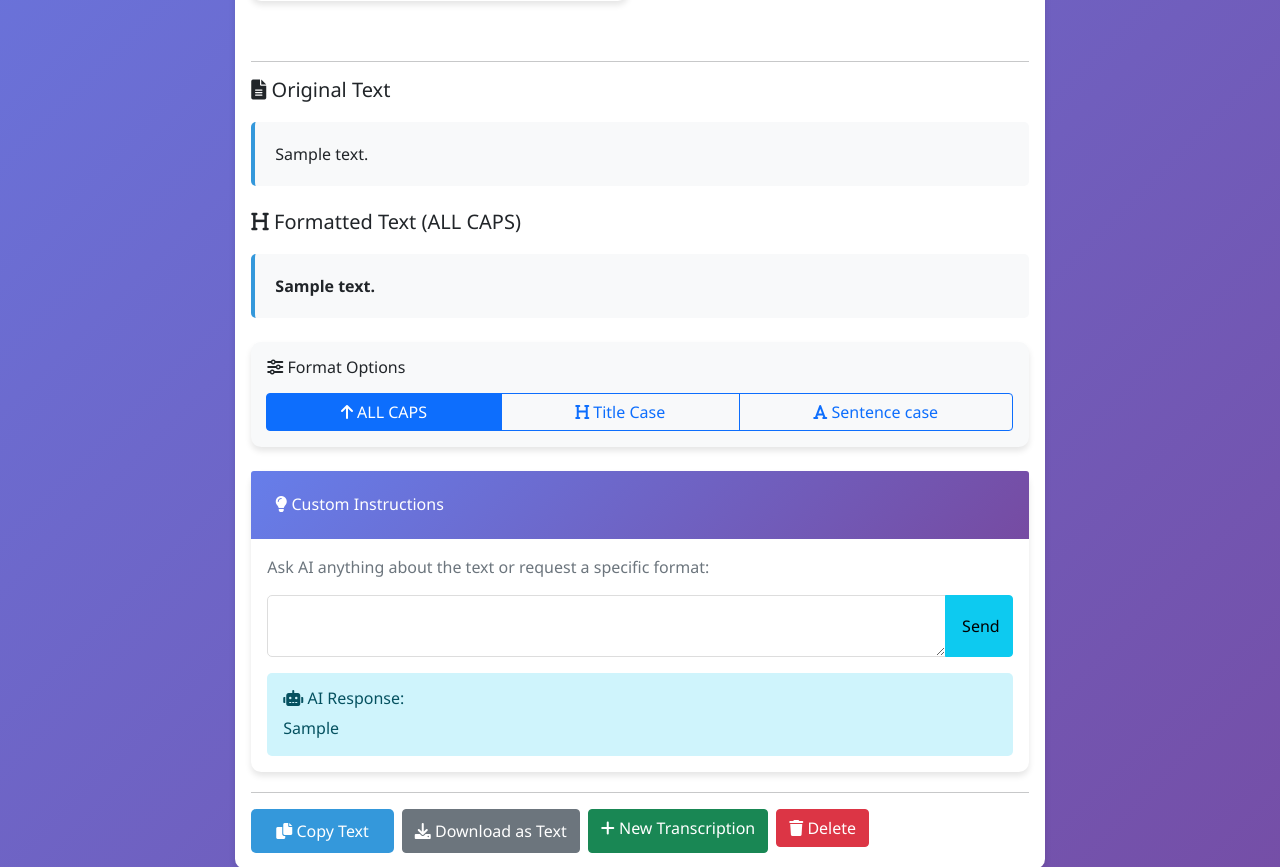
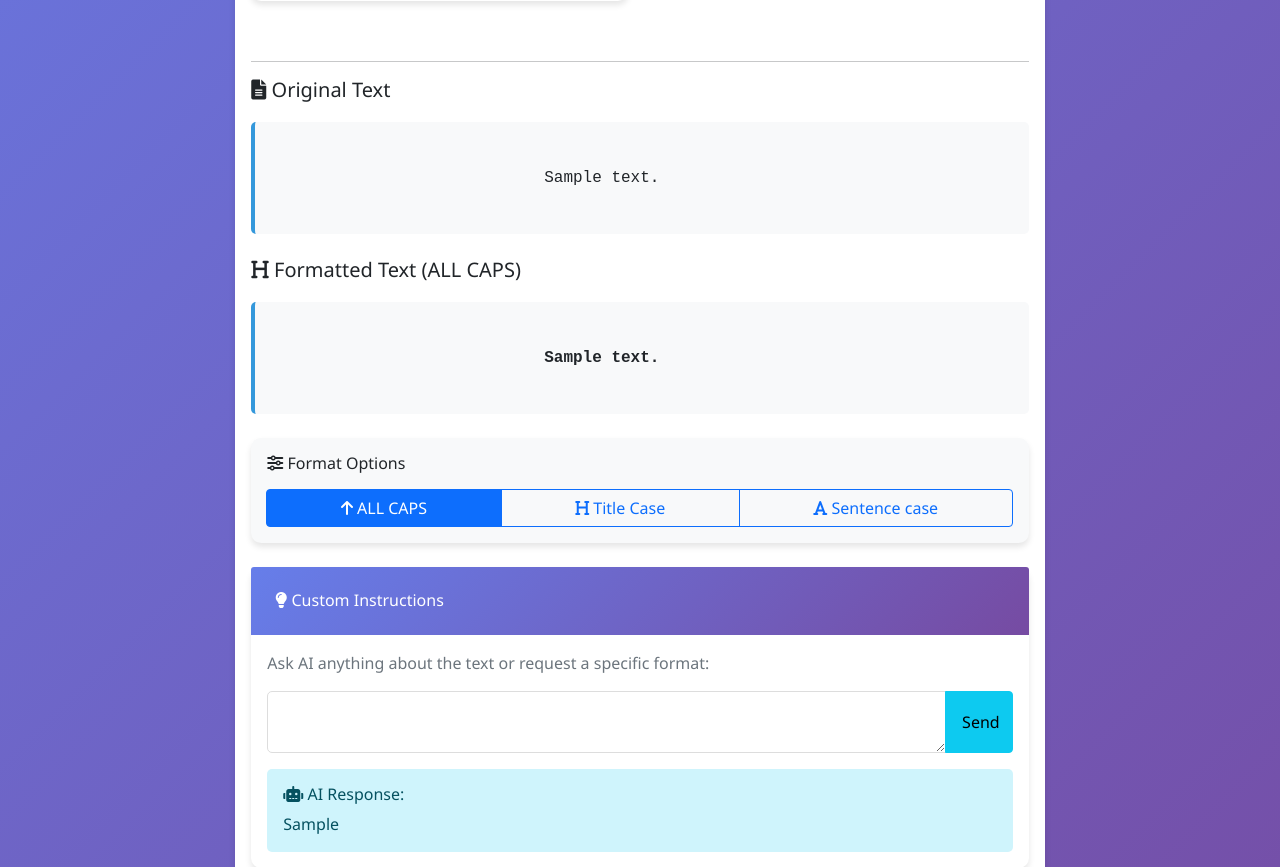
Before and after one commit to manishsharmatimilsina/apekshya, a Django app: page /detail/1/ in a window 1280 px wide. Shown: the part 756-1623 px from the top of the page. Run offline with Django 5.2, Linux system fonts and the light colour scheme; a user stored in the database is signed in; tables that the repository leaves empty hold one stand-in row (values such as "Sample post"); grey boxes marked "Sample" are stand-in pictures.

Commit message:
Improve transcription prompt and text display formatting
- Make OpenAI prompt more direct to avoid conversational responses
- Add white-space: pre-wrap to preserve text formatting and line breaks
- Use monospace font for better readability of transcribed text

```diff
--- a/transcriber/services.py
+++ b/transcriber/services.py
@@ -61,7 +61,7 @@ class TranscriptionService:
                             },
                             {
                                 "type": "text",
-                                "text": "Please transcribe all the text you can see in this image. Provide accurate text transcription without any modifications."
+                                "text": "Transcribe all text visible in this image. Output only the transcribed text, nothing else."
                             }
                         ],
                     }
--- a/transcriber/templates/transcriber/base.html
+++ b/transcriber/templates/transcriber/base.html
@@ -98,6 +98,8 @@
             border-radius: 5px;
             margin-top: 20px;
             word-wrap: break-word;
+            white-space: pre-wrap;
+            font-family: 'Courier New', monospace;
         }
 
         .alert {
```
